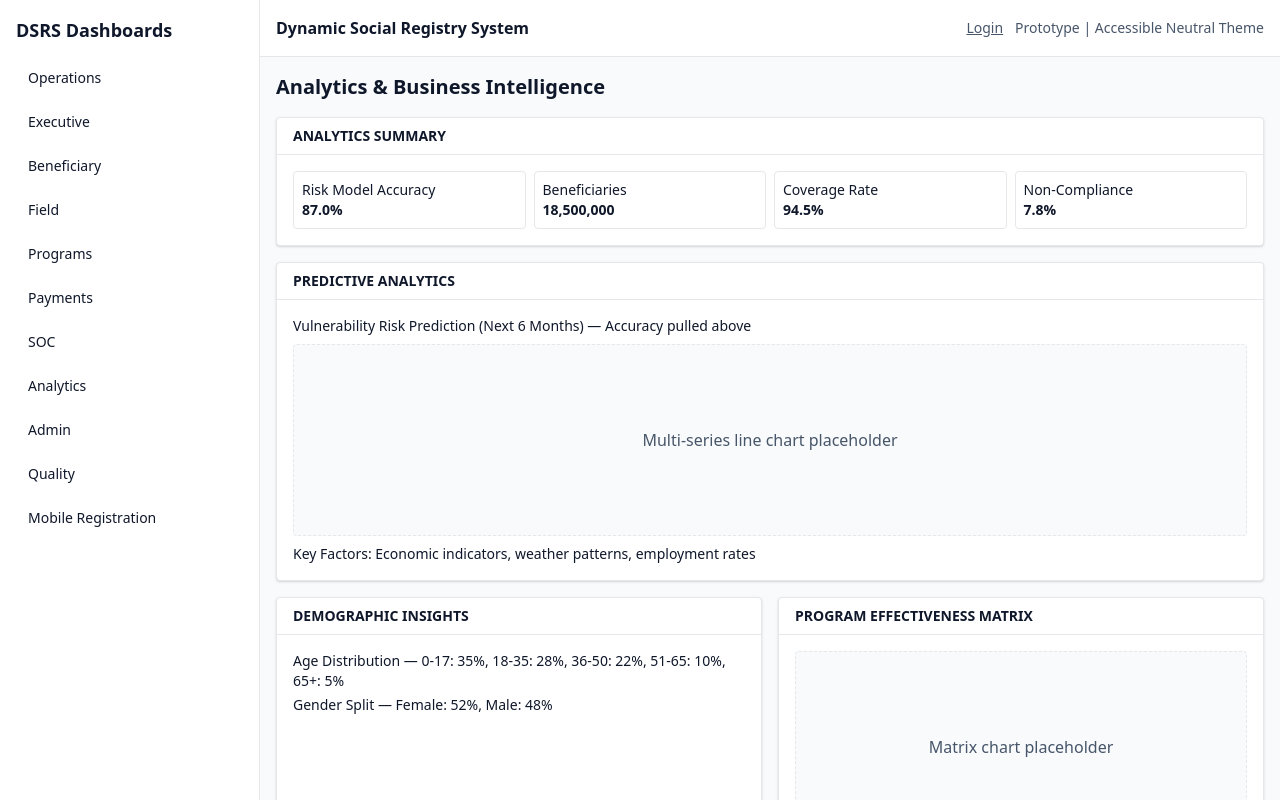
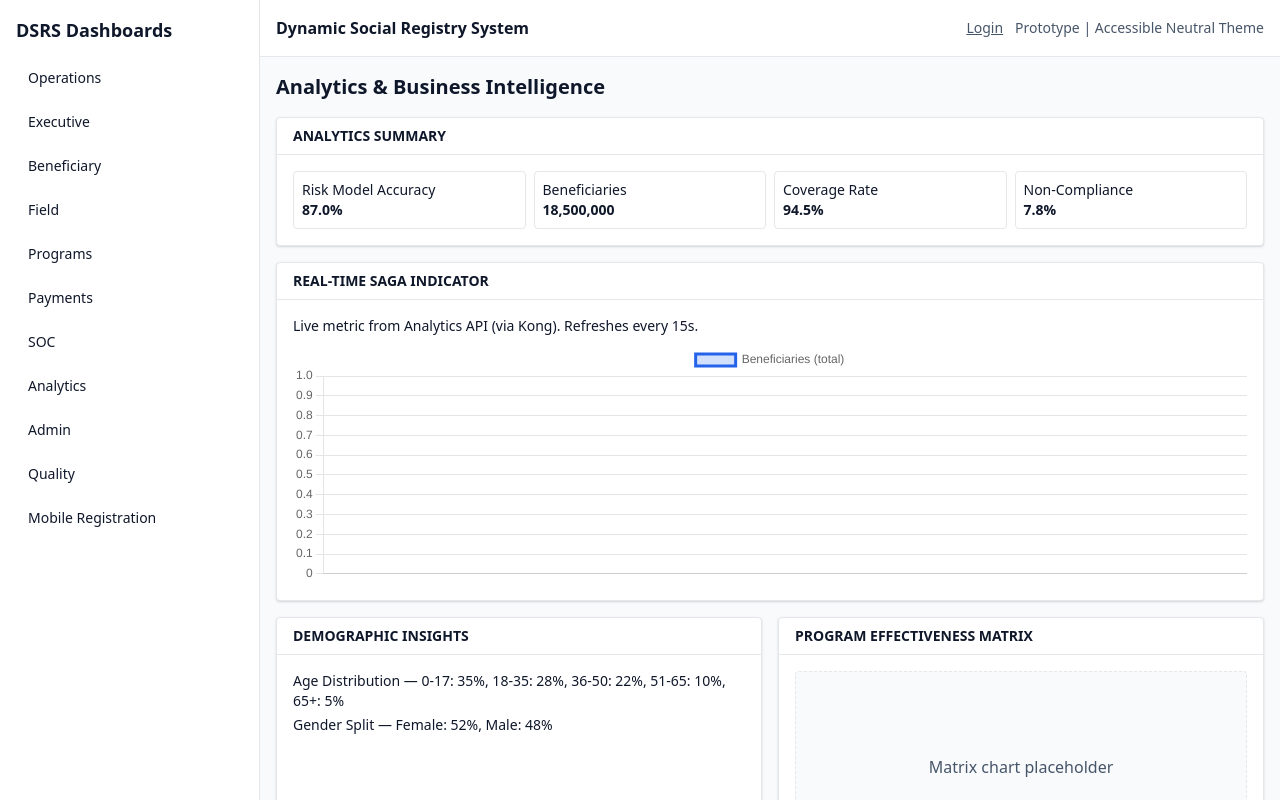
Before and after one commit to Kirachon/Dynamic_Social_Registry, a Next.js app in the folder web/: page /analytics in a window 1280 px wide. Shown: the top 800 px of the page. Built offline with nearby package versions, Linux system fonts and the light colour scheme; no server answers.

Commit message:
feat(web): Kong integration end-to-end + live saga chart
- Switch service status to probe through Kong base
- Replace Ops stats to use Api client (Kong path)
- Add /analytics live chart polling (OSS chart.js)
- Add /login for JWT paste/DEV_JWT

```diff
--- /dev/null
+++ b/web/app/analytics/LiveSagaChart.tsx
@@ -0,0 +1,32 @@
+'use client'
+
+import { useEffect, useState } from 'react'
+import LineChart from '@/components/LineChart'
+
+export default function LiveSagaChart() {
+  const [labels, setLabels] = useState<string[]>([])
+  const [values, setValues] = useState<number[]>([])
+
+  useEffect(() => {
+    let mounted = true
+    const base = process.env.NEXT_PUBLIC_API_BASE || 'http://localhost:8000'
+    async function tick() {
+      try {
+        const res = await fetch(`${base}/analytics/api/v1/analytics/summary`, { cache: 'no-store' })
+        if (!res.ok) throw new Error(`HTTP ${res.status}`)
+        const json = await res.json()
+        const now = new Date()
+        if (!mounted) return
+        setLabels(prev => [...prev.slice(-29), now.toLocaleTimeString()])
+        setValues(prev => [...prev.slice(-29), json.beneficiaries_total ?? 0])
+      } catch (e) {
+        // swallow errors during polling
+      }
+    }
+    const id = setInterval(tick, 15000)
+    tick()
+    return () => { mounted = false; clearInterval(id) }
+  }, [])
+
+  return <LineChart labels={labels} seriesLabel="Beneficiaries (total)" data={values} />
+}
--- a/web/app/analytics/page.tsx
+++ b/web/app/analytics/page.tsx
@@ -1,5 +1,6 @@
 import SectionCard from '../components/SectionCard'
 import AnalyticsSummaryCard from './AnalyticsSummary'
+import LiveSagaChart from './LiveSagaChart'
 
 export default function AnalyticsPage(){
   return (
@@ -11,10 +12,10 @@ export default function AnalyticsPage(){
         <AnalyticsSummaryCard />
       </SectionCard>
 
-      <SectionCard title="PREDICTIVE ANALYTICS">
-        <div className="text-sm">Vulnerability Risk Prediction (Next 6 Months) — Accuracy pulled above</div>
-        <div className="h-48 bg-gov-bg border border-dashed border-gov-border rounded flex items-center justify-center text-gov-muted mt-2">Multi-series line chart placeholder</div>
-        <div className="text-sm mt-2">Key Factors: Economic indicators, weather patterns, employment rates</div>
+      <SectionCard title="REAL-TIME SAGA INDICATOR">
+        <div className="text-sm">Live metric from Analytics API (via Kong). Refreshes every 15s.</div>
+        {/* @ts-expect-error Client Component */}
+        <div className="mt-2"><LiveSagaChart /></div>
       </SectionCard>
 
       <div className="grid grid-cols-1 lg:grid-cols-2 gap-4">
```
